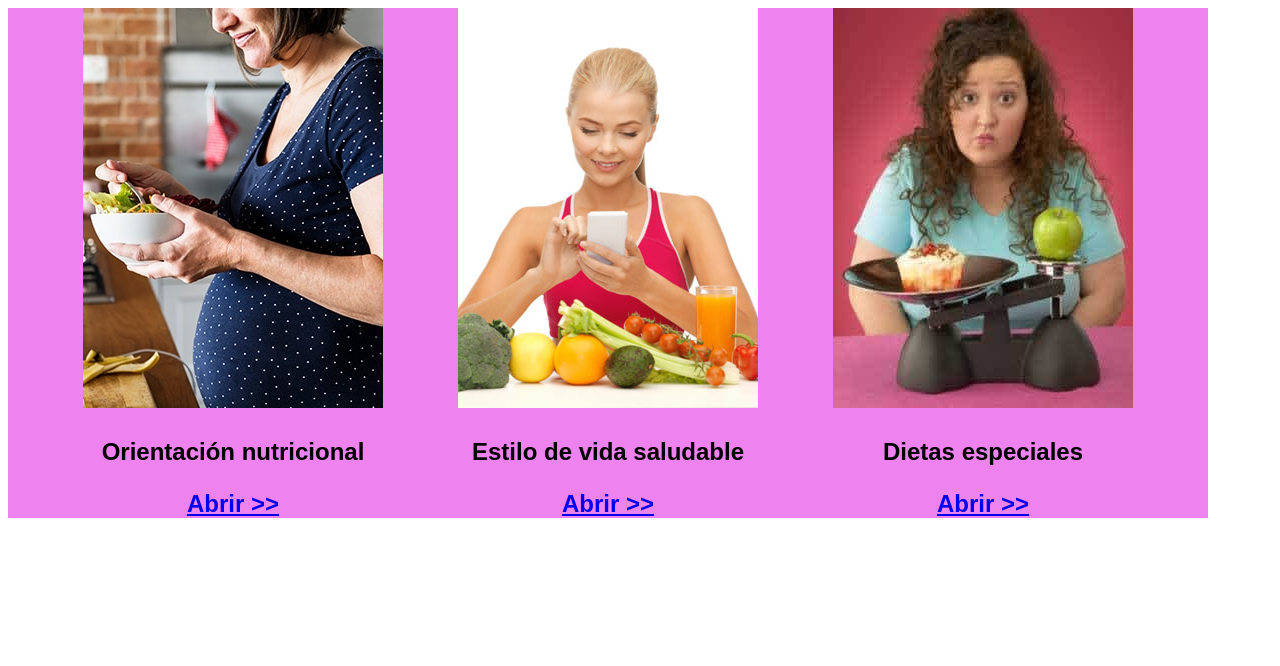
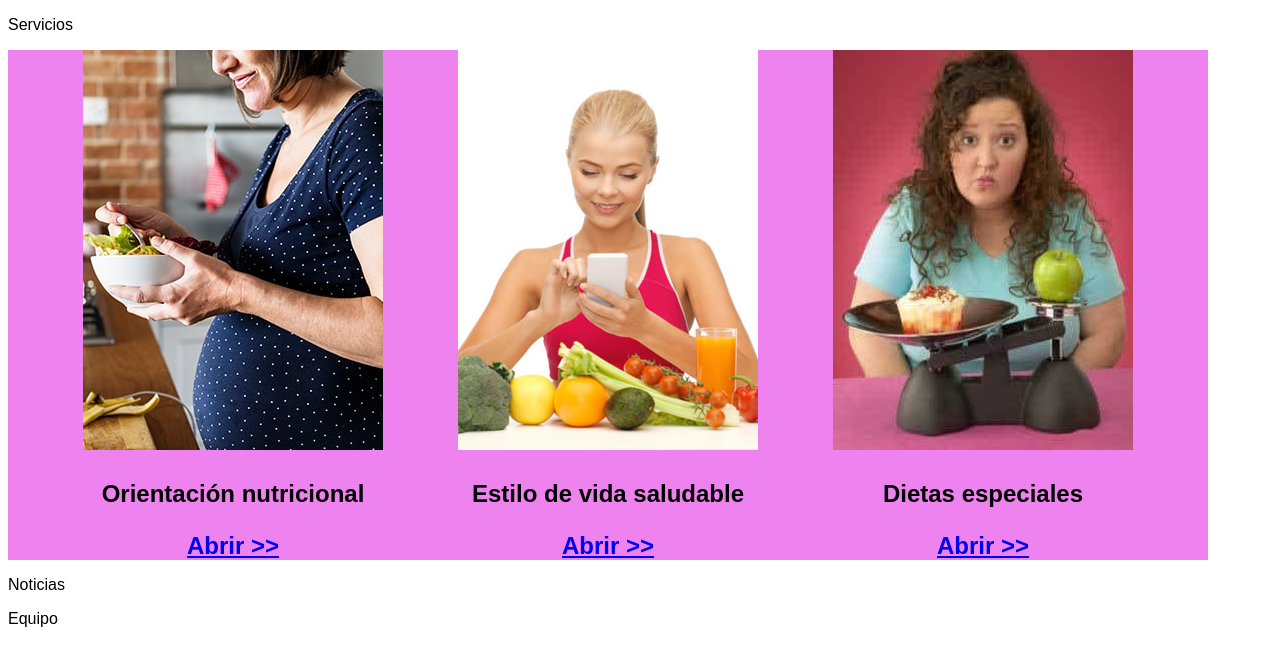
Before and after one commit to Grupo-42-Mision-TIC-2022/Semana-1-42, a plain HTML site: page index.html in a window 1280 px wide. Drawn offline with Linux system fonts and the light colour scheme.

Commit message:
Update index.html

```diff
--- a/index.html
+++ b/index.html
@@ -3,13 +3,13 @@
 <head>
     <meta charset="UTF-8">
     <meta name="viewport" content="width=device-width, initial-scale=1.0">
-    <title>Mi primera pagina web</title>
+    <title>Natural Store CO</title>
     <link rel="stylesheet" href="style.css">
 </head>
 <body>
 
 	<main>
-
+		<p class="section__text">Servicios</p>
 		<!-- servicios -->
 		<section id="services" class="servicios">
 	    	<div class="servicios__contenedor">
@@ -27,10 +27,23 @@
 		    	<p>Dietas especiales</p>
 		    	<a href="#">Abrir >></a>
 	    	</div>
-    	</section>
+    		</section>
+
+		<p class="section__text">Noticias</p>
+        	<!-- noticias-->
+        	<section id="news" class="noticias">
+		</section>
+
+		<p class="section__text">Equipo</p>
+        	<!-- Equipo-->
+        	<section id="team" class="miembros">
+		</section>
+
+
 	</main>
 
-	<footer></footer>
+	<footer>
+	</footer>
 
 </body>
 </html>
```
